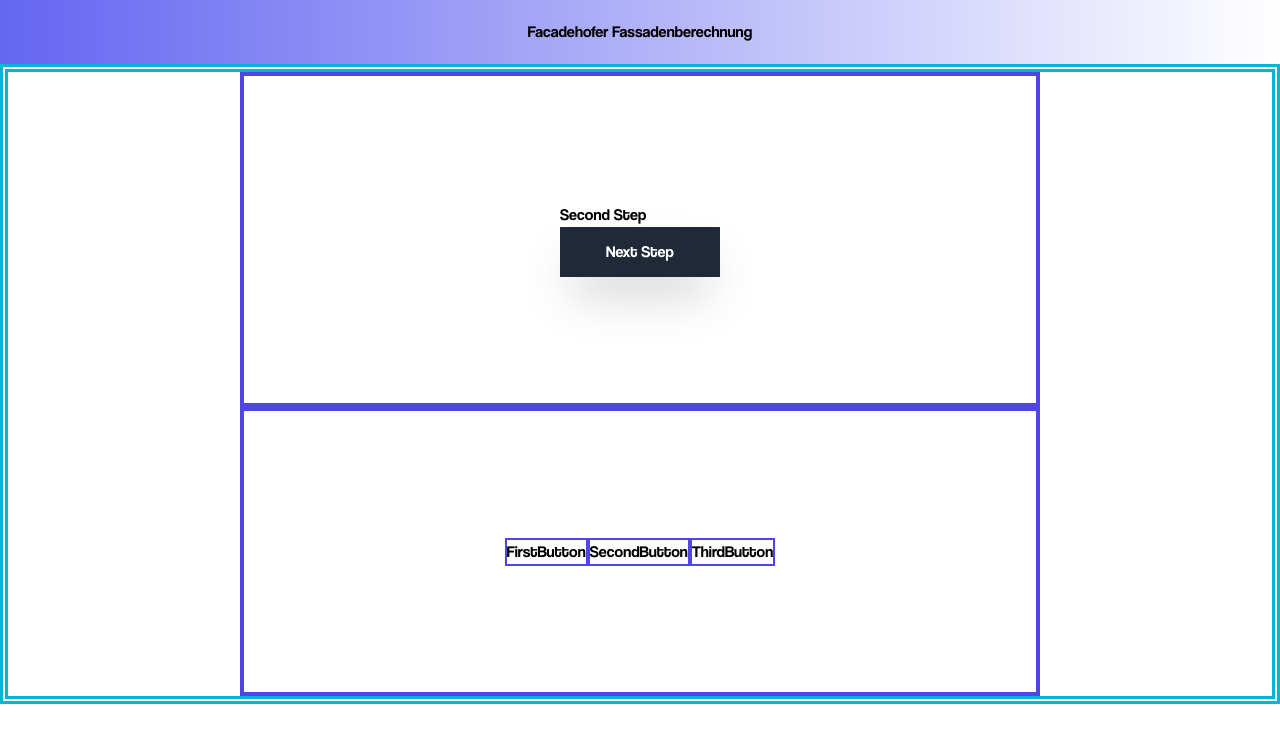
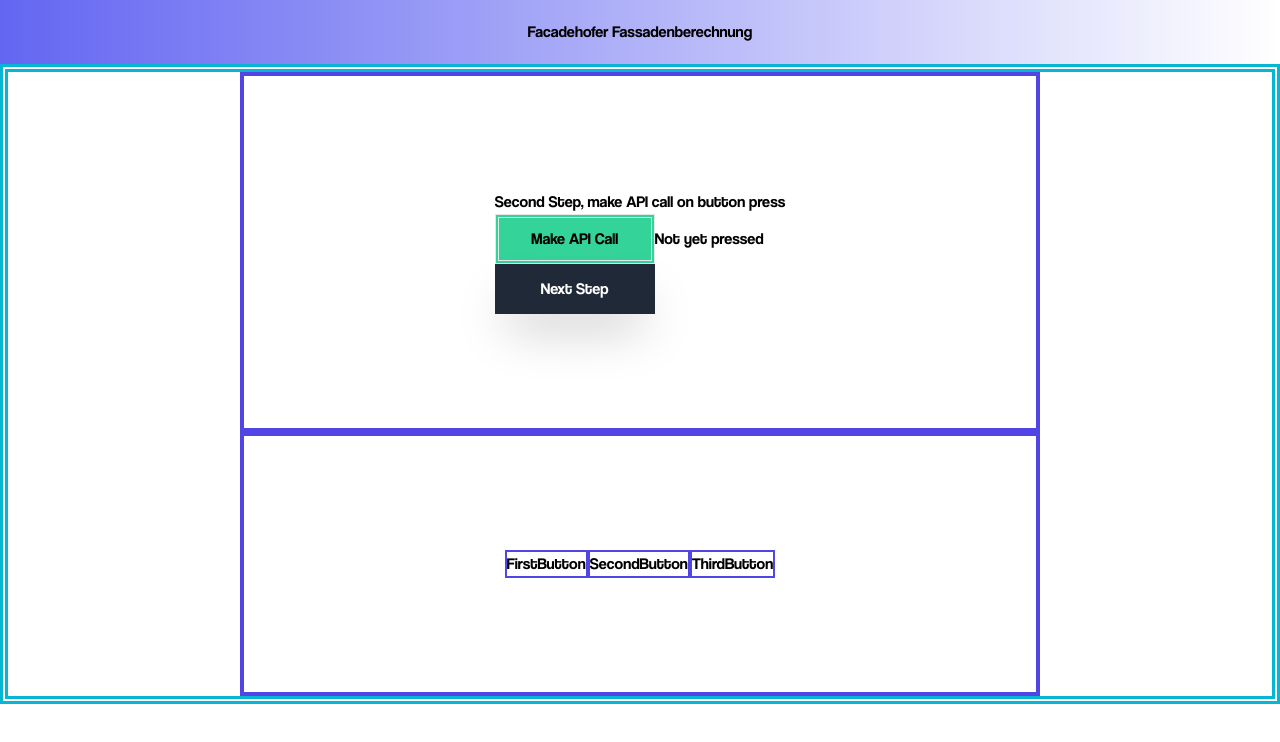
Before and after one commit to ialqas/VC_Praktikum, a Next.js app in the folder client/facadehofer/: page / in a window 1280 px wide. Both pictures are taken after a click on the button "SecondButton". Shown: the top 742 px of the page. Built offline with nearby package versions, Linux system fonts and the light colour scheme; no server answers.

Commit message:
added second button logic

```diff
--- a/client/facadehofer/next.config.mjs
+++ b/client/facadehofer/next.config.mjs
@@ -1,4 +1,8 @@
 /** @type {import('next').NextConfig} */
-const nextConfig = {};
+const nextConfig = {
+    reactStrictMode: true,
+};
+
+
 
 export default nextConfig;
--- a/client/facadehofer/src/app/[components]/[MainWindow]/MainWindow.tsx
+++ b/client/facadehofer/src/app/[components]/[MainWindow]/MainWindow.tsx
@@ -4,7 +4,7 @@ import ButtonBoard from './[ButtonBoard]/ButtonBoard';
 import StepWindow from './[StepWindow]/StepWindow';
 
 function mainWindow() {
-    const [step, setStep] = useState(1);
+    const [step, setStep] = useState(0);
     return (
     <div className="border-double border-8 border-cyan-500 grid flex h-[80vh] items-center justify-center">
         <div className="relative col-start-1 row-start-1 border-solid border-4 border-indigo-600 flex w-[100vh] h-[100%] items-center justify-center">
--- a/client/facadehofer/src/app/[components]/[MainWindow]/[StepWindow]/StepWindow.tsx
+++ b/client/facadehofer/src/app/[components]/[MainWindow]/[StepWindow]/StepWindow.tsx
@@ -7,7 +7,7 @@ function stepWindow({step, setStep}: {step: number, setStep: Function}) {
         case 1: return <FirstStep setStep={setStep}/>;
         case 2: return <SecondStep setStep={setStep}/>;
         case 3: return <ThirdStep setStep={setStep}/>;
-        default: return <p>Done</p>;
+        default: return <p>Welcome to the website</p>;
         }
 }
 
--- a/client/facadehofer/src/app/[components]/[MainWindow]/[StepWindow]/[FirstStep]/FirstStep.tsx
+++ b/client/facadehofer/src/app/[components]/[MainWindow]/[StepWindow]/[FirstStep]/FirstStep.tsx
@@ -1,22 +1,23 @@
 
-import { useEffect } from "react";
+import { useEffect, useState } from "react";
 
 
 function FirstStep({setStep}: {setStep: Function}) {
 
-    // initialCall();
+    const [text, setText] = useState("");
 
     useEffect(() => {
         (async () => {
             const response = await fetch("http://localhost:8080/api/home");
             const data = await response.json();
-            console.log(data);
+            setText(data.message);
         })();
     }, []);
 
     return (
         <div>
             <h1>First Step</h1>
+            <div>{text}</div>
             <div className="flex gap-4">
                 <button className="relative flex h-[50px] w-40 items-center justify-center overflow-hidden bg-gray-800 text-white shadow-2xl transition-all before:absolute before:h-0 before:w-0 before:rounded-full before:bg-orange-600 before:duration-500 before:ease-out hover:shadow-orange-600 hover:before:h-56 hover:before:w-56" onClick={() => { setStep(2)}}>
                 <span className="relative z-10">Next Step</span>
--- a/client/facadehofer/src/app/[components]/[MainWindow]/[StepWindow]/[SecondStep]/SecondStep.tsx
+++ b/client/facadehofer/src/app/[components]/[MainWindow]/[StepWindow]/[SecondStep]/SecondStep.tsx
@@ -1,7 +1,23 @@
+import {useState} from "react";
+
+
+
+async function requestData(setText: Function) {
+    const response = await fetch("http://localhost:8080/api/second");
+    const data = await response.json();
+    setText(data.message);
+
+}
+
 function SecondStep({setStep}: {setStep: Function}) {
+    const [text, setText] = useState("Not yet pressed");
     return (
-        <div>
-            <h1>Second Step</h1>
+        <div className="flex flex-col justify-center">
+            <h1>Second Step, make API call on button press</h1>
+            <div className="flex flex-row items-center">
+                <button className="relative flex h-[50px] w-40 items-center justify-center bg-emerald-400 border-double border-4 hover:bg-cyan-600" onClick={() => {requestData(setText)}}>Make API Call</button>
+                <div>{text}</div>
+            </div>
             <div className="flex gap-4">
                 <button className="relative flex h-[50px] w-40 items-center justify-center overflow-hidden bg-gray-800 text-white shadow-2xl transition-all before:absolute before:h-0 before:w-0 before:rounded-full before:bg-orange-600 before:duration-500 before:ease-out hover:shadow-orange-600 hover:before:h-56 hover:before:w-56" onClick={() => { setStep(3)}}>
                 <span className="relative z-10">Next Step</span>
--- a/client/facadehofer/src/app/layout.tsx
+++ b/client/facadehofer/src/app/layout.tsx
@@ -7,8 +7,8 @@ const inter = Inter({ subsets: ["latin"] });
 
 
 export const metadata: Metadata = {
-  title: "Create Next App",
-  description: "Generated by create next app",
+  title: "Facadehofer Fassadenberechnung",
+  description: "Lassen Sie sich ihre Fassade berechnen",
 };
 
 export default function RootLayout({
```
Also changed, not shown: 1 other file (tests, documents, lock files or other folders).
